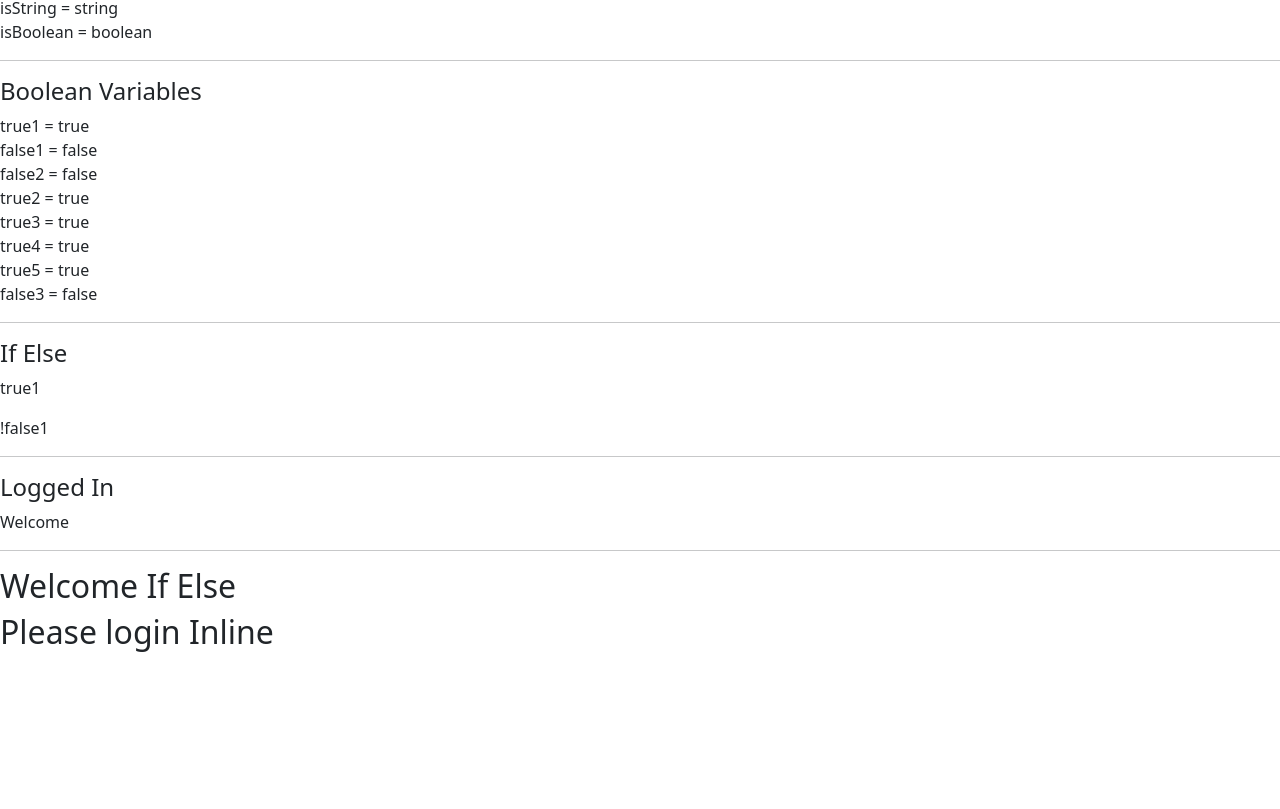
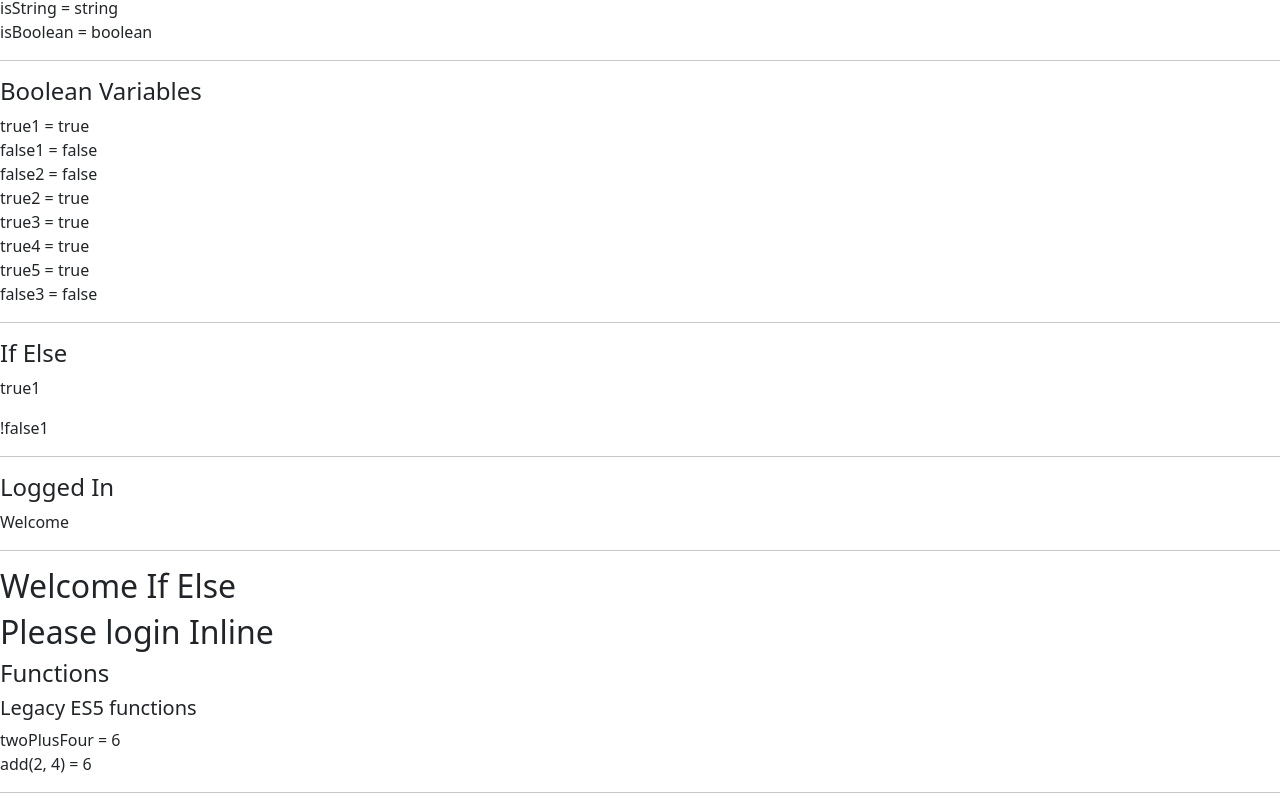
Before and after one commit to xilu56/kambaz-react-web-app-cs5610-sm25, a React app: page /#/Labs/Lab3 in a window 1280 px wide. Shown: the part 440-1249 px from the top of the page. Before the commit the page ends 1099 px from the top, so only its background shows below. Built offline with nearby package versions, Linux system fonts and the light colour scheme; the HTML template or start-up script is replaced by a standard one.

Commit message:
Legacy ES5 function

```diff
--- /dev/null
+++ b/src/Labs/Lab3/LegacyFunctions.tsx
@@ -0,0 +1,14 @@
+function add(a: number, b: number) {
+  return a + b;
+}
+export default function LegacyFunctions() {
+  const twoPlusFour = add(2, 4);
+  console.log(twoPlusFour);
+  return (
+    <div id="wd-legacy-functions">
+      <h4>Functions</h4>
+      <h5>Legacy ES5 functions</h5>
+      twoPlusFour = {twoPlusFour}    <br />
+      add(2, 4) = {add(2, 4)}        <hr />
+    </div>
+);}
--- a/src/Labs/Lab3/index.tsx
+++ b/src/Labs/Lab3/index.tsx
@@ -5,6 +5,7 @@ import IfElse from "./IfElse";
 import TernaryOperator from "./TernaryOperator";
 import ConditionalOutputIfElse from "./ConditionalOutputIfElse";
 import ConditionalOutputInline from "./ConditionalOutputInline";
+import LegacyFunctions from "./LegacyFunctions";
 
 export default function Lab3() {
   return (
@@ -17,6 +18,7 @@ export default function Lab3() {
       <TernaryOperator/>
       <ConditionalOutputIfElse/>
       <ConditionalOutputInline/>
+      <LegacyFunctions/>
     </div>
   );
 }
```
